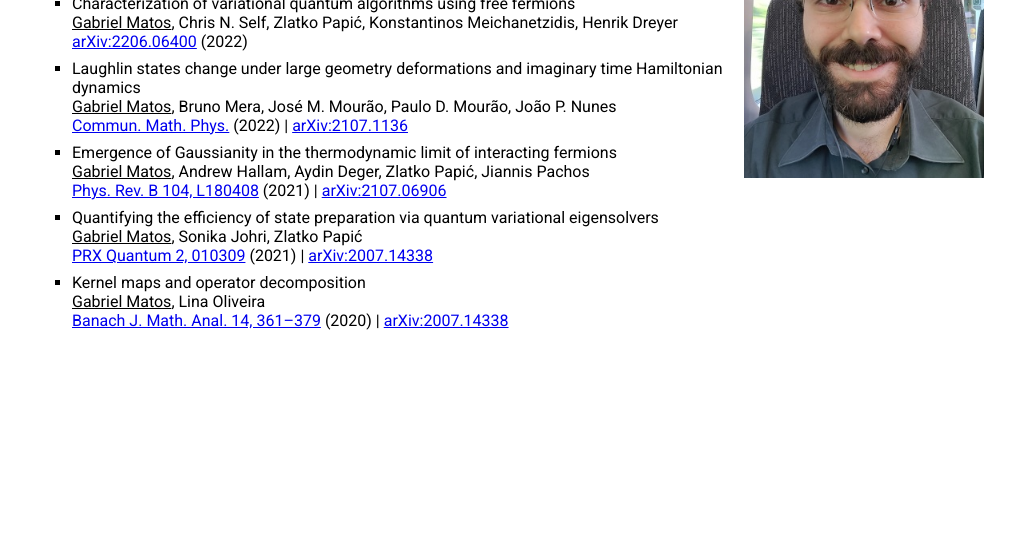
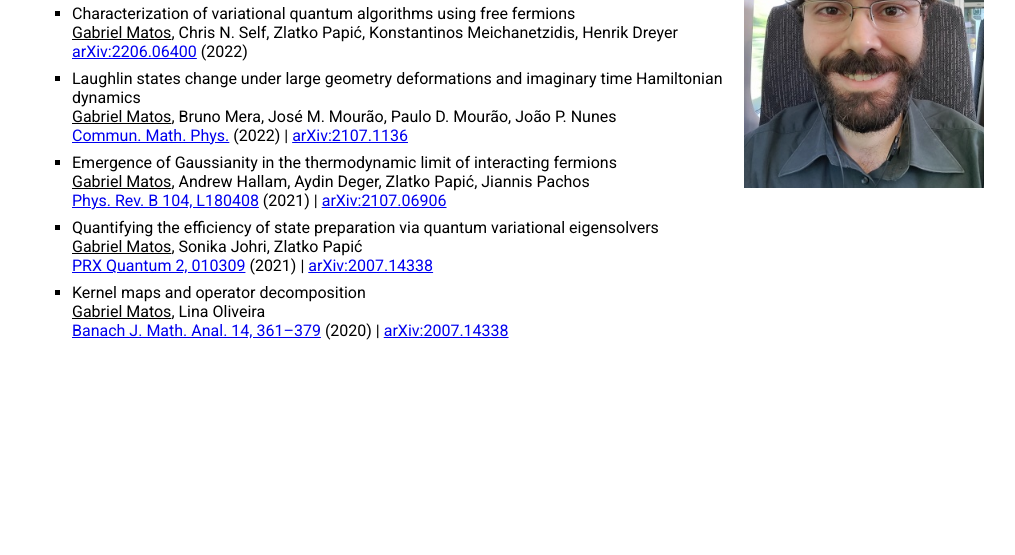
Before and after one commit to gamatos/personal-website, a website: page site/index.html in a window 1280 px wide. Shown: the part 245-800 px from the top of the page, without its empty margins (128-1143 px from the left). Drawn offline with Linux system fonts and the light colour scheme.

Commit message:
Add padding to body

```diff
--- a/site/css/styles.css
+++ b/site/css/styles.css
@@ -9,7 +9,8 @@ body {
     /* font-size: clamp(0.8331rem, 0.5827rem + 1.1127vw, 1.1669rem); */
     font-family: 'Roboto', sans-serif;
     max-width: 960px;
-    margin: auto
+    margin: auto;
+    padding: 10px
 }
 
 .title {
```
